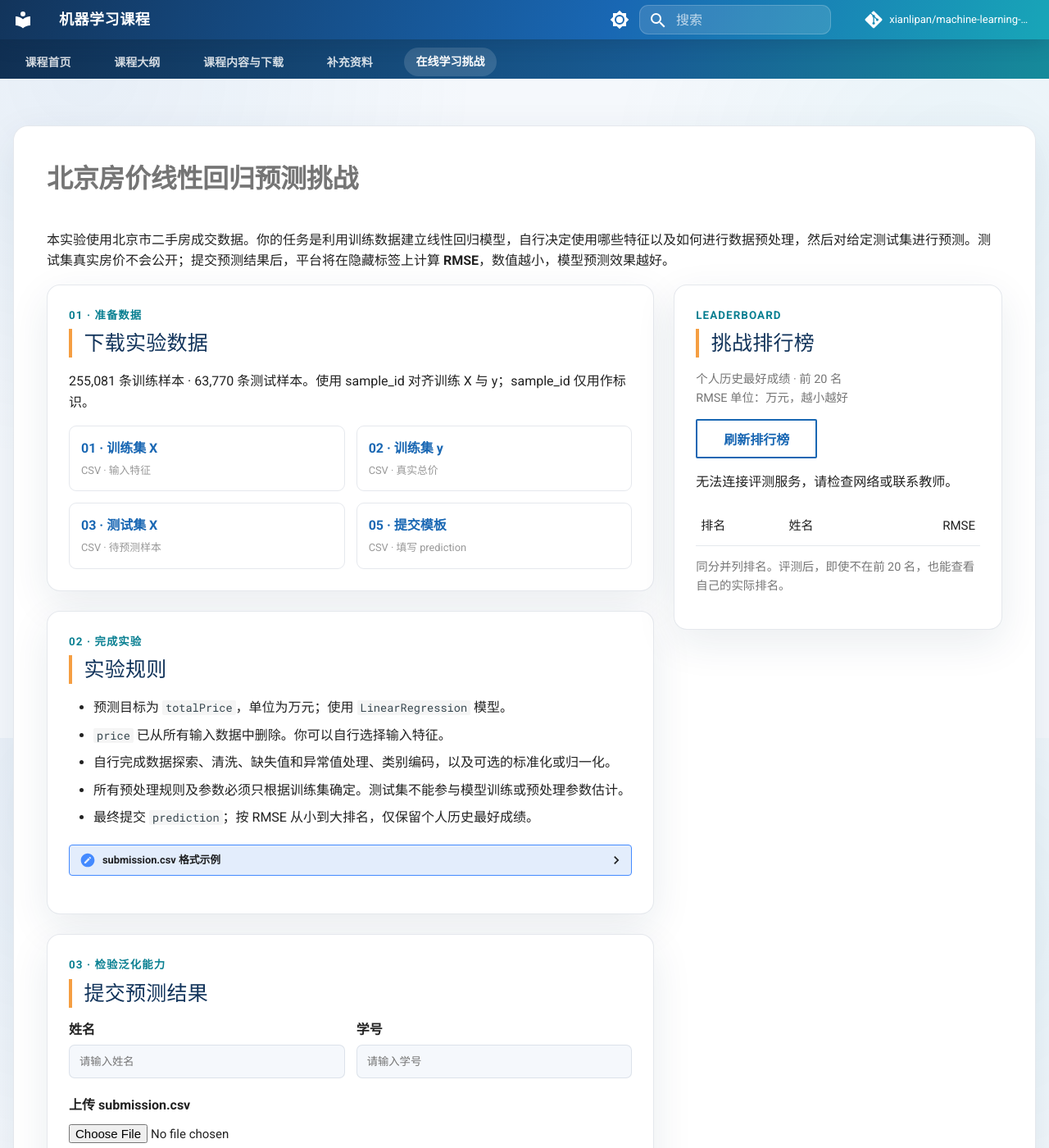
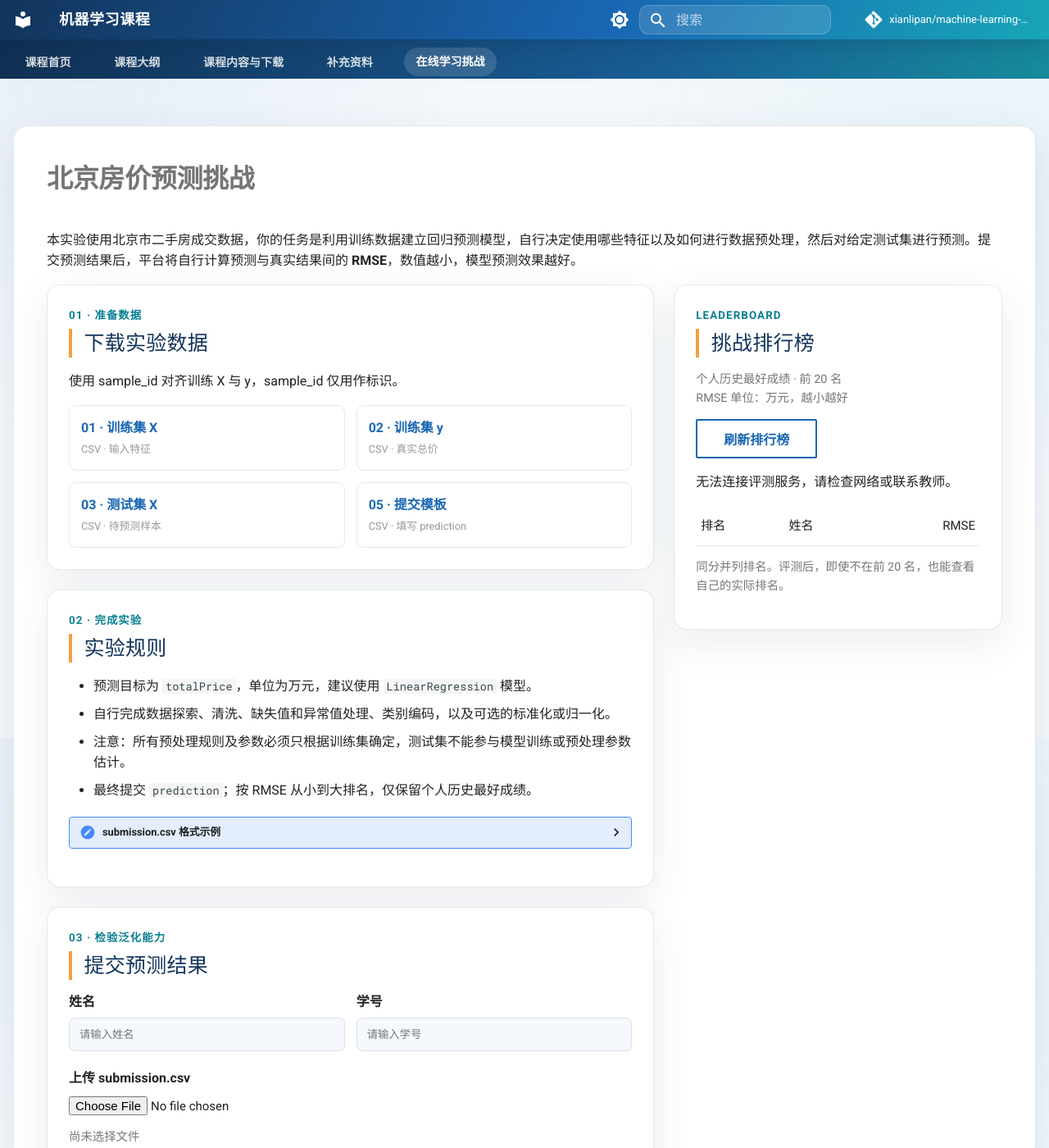
Before and after one commit to xianlipan/machine-learning-course, an MkDocs documentation site: the page built from docs/challenge.md, in a window 1280 px wide and 1400 px high. Shown: the whole window at 82% size. Built offline with MkDocs 1.6.1 and Material for MkDocs 9.7.7, drawn with Linux system fonts in a browser that asks for light colours; comment, search, counter and statistics services are not loaded; some of the changed text lies outside the part shown.

Commit message:
update challenge

```diff
--- a/docs/challenge.md
+++ b/docs/challenge.md
@@ -4,16 +4,16 @@ hide:
   - toc
 ---
 
-# 北京房价线性回归预测挑战 { .challenge-title }
+# 北京房价预测挑战 { .challenge-title }
 
-本实验使用北京市二手房成交数据。你的任务是利用训练数据建立线性回归模型，自行决定使用哪些特征以及如何进行数据预处理，然后对给定测试集进行预测。测试集真实房价不会公开；提交预测结果后，平台将在隐藏标签上计算 **RMSE**，数值越小，模型预测效果越好。
+本实验使用北京市二手房成交数据，你的任务是利用训练数据建立回归预测模型，自行决定使用哪些特征以及如何进行数据预处理，然后对给定测试集进行预测。提交预测结果后，平台将自行计算预测与真实结果间的 **RMSE**，数值越小，模型预测效果越好。
 
 <div class="challenge-layout" id="housing-challenge">
   <div class="challenge-main">
     <section class="challenge-panel" aria-labelledby="download-title">
       <p class="challenge-kicker">01 · 准备数据</p>
       <h2 id="download-title">下载实验数据</h2>
-      <p>255,081 条训练样本 · 63,770 条测试样本。使用 sample_id 对齐训练 X 与 y；sample_id 仅用作标识。</p>
+      <p>使用 sample_id 对齐训练 X 与 y，sample_id 仅用作标识。</p>
       <div class="challenge-downloads">
         <a href="../assets/challenge/01_北京房价_训练集_X.csv" download>01 · 训练集 X <small>CSV · 输入特征</small></a>
         <a href="../assets/challenge/02_北京房价_训练集_y.csv" download>02 · 训练集 y <small>CSV · 真实总价</small></a>
@@ -25,10 +25,9 @@ hide:
       <p class="challenge-kicker">02 · 完成实验</p>
       <h2 id="rules-title">实验规则</h2>
       <ul>
-        <li>预测目标为 <code>totalPrice</code>，单位为万元；使用 <code>LinearRegression</code> 模型。</li>
-        <li><code>price</code> 已从所有输入数据中删除。你可以自行选择输入特征。</li>
+        <li>预测目标为 <code>totalPrice</code>，单位为万元，建议使用 <code>LinearRegression</code> 模型。</li>
         <li>自行完成数据探索、清洗、缺失值和异常值处理、类别编码，以及可选的标准化或归一化。</li>
-        <li>所有预处理规则及参数必须只根据训练集确定。测试集不能参与模型训练或预处理参数估计。</li>
+        <li>注意：所有预处理规则及参数必须只根据训练集确定，测试集不能参与模型训练或预处理参数估计。</li>
         <li>最终提交 <code>prediction</code>；按 RMSE 从小到大排名，仅保留个人历史最好成绩。</li>
       </ul>
       <details><summary>submission.csv 格式示例</summary>
@@ -50,7 +49,7 @@ TEST_000003,198.46</code></pre>
         <label class="challenge-upload">上传 submission.csv<input id="challenge-file" name="file" type="file" accept=".csv,text/csv" required></label>
         <p id="challenge-filename" class="challenge-muted" aria-live="polite">尚未选择文件</p>
         <button class="md-button md-button--primary" id="challenge-submit" type="submit">开始评测</button>
-        <p class="challenge-muted">姓名及最好成绩会显示在公开排行榜中，学号不公开。平台只接收预测 CSV；模型与预处理是否符合规则由课程实验检查。</p>
+        <p class="challenge-muted">姓名及最好成绩会显示在公开排行榜中，学号不公开。平台只接收预测 CSV。</p>
       </form>
       <div id="challenge-result" role="status" aria-live="polite" hidden></div>
     </section>
```
